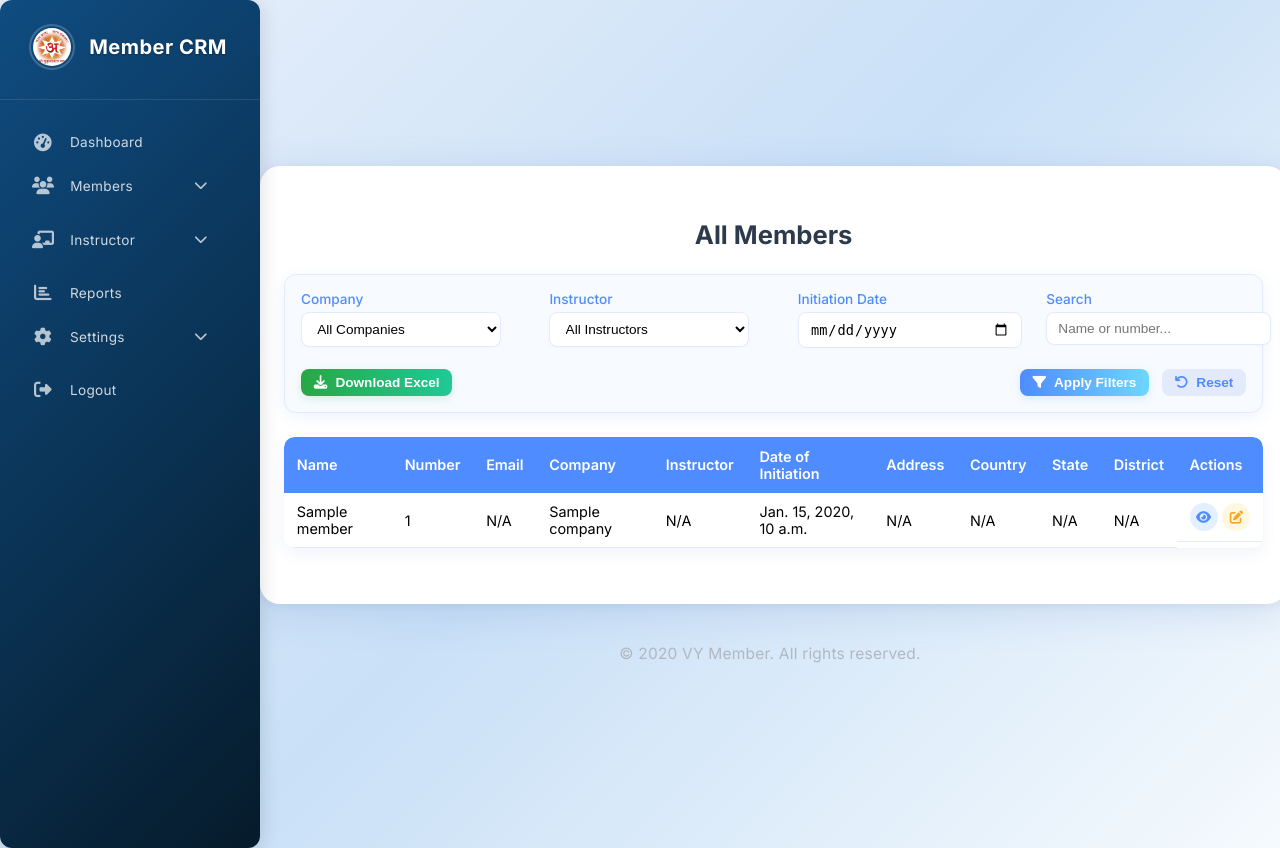
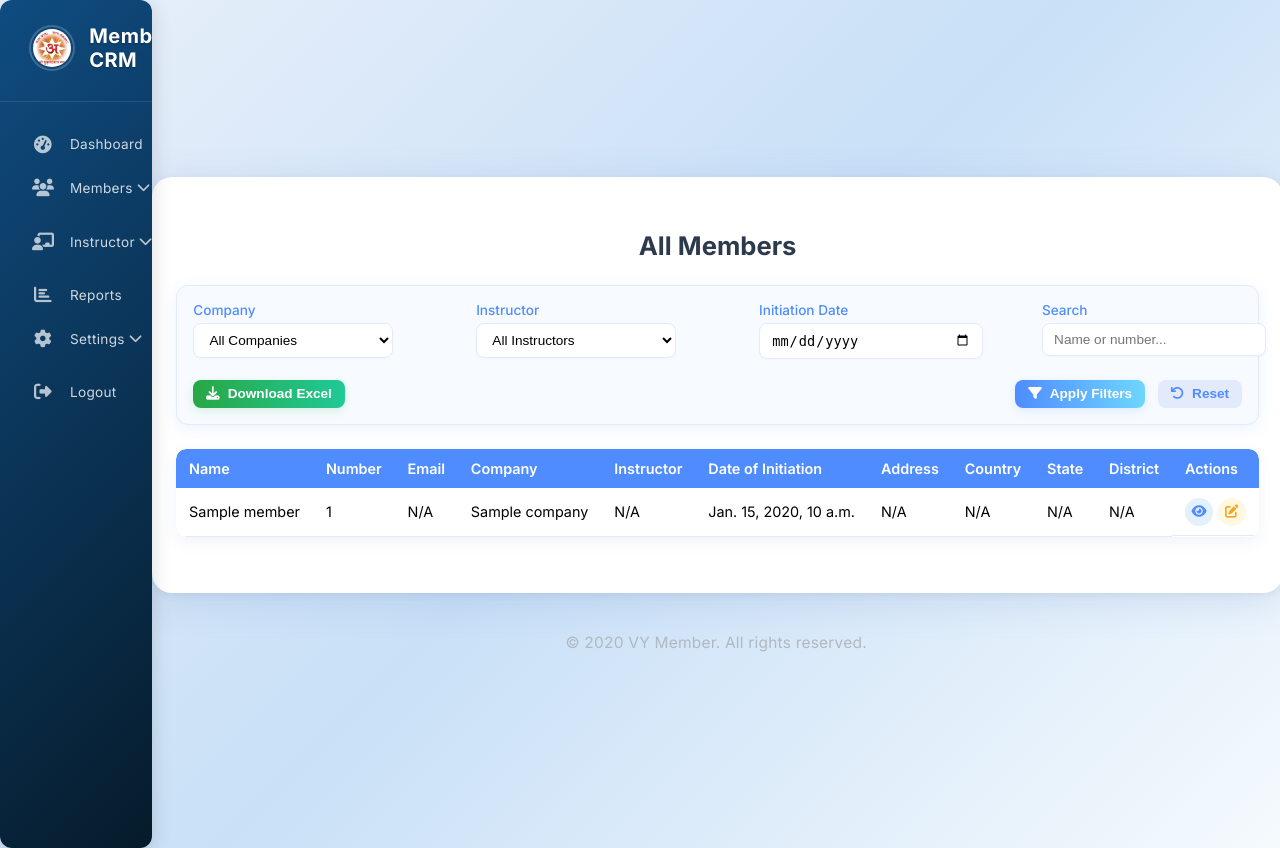
Before and after one commit to sant-anurag/vymember, a Django app: template member_manage/templates/all_members.html in a window 1280 px wide. Run offline with Django 5.2, Linux system fonts and the light colour scheme; the template is opened without the code that fills it: most values are stand-ins (such as "Sample title", 1, 10 or a date in 2020).

Commit message:
test wrapping in all memebers corrected to not wrap  .

```diff
--- a/member_manage/static/css/all_members.css
+++ b/member_manage/static/css/all_members.css
@@ -150,6 +150,7 @@
 }
 
 #membersTable th {
+    white-space: nowrap;
     background: #4f8cff;
     color: white;
     font-weight: 600;
@@ -169,6 +170,7 @@
 }
 
 #membersTable td {
+white-space: nowrap;
     padding: 0.6rem 0.8rem;
     border-bottom: 1px solid #e3eafc;
     font-size: 0.9rem;
```
